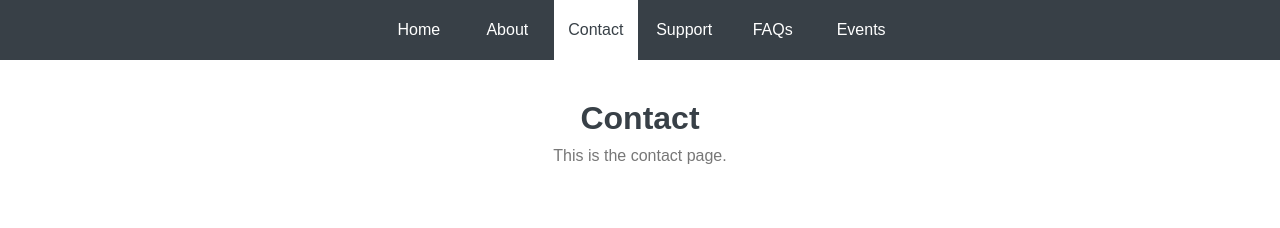
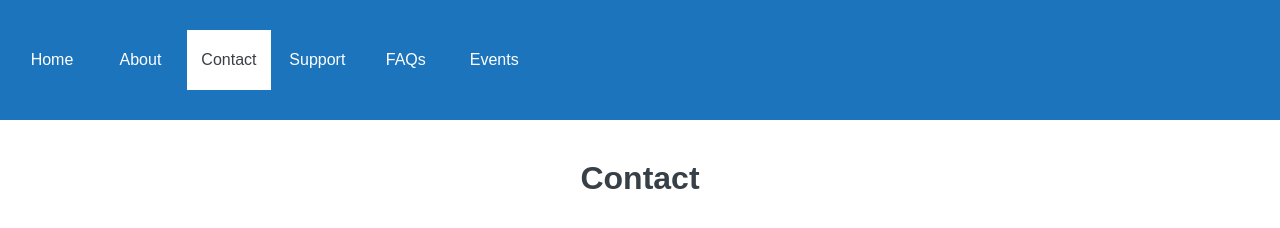
Before and after one commit to Bugs23/Mobile-Dropdown-Menu, a plain HTML site: page html/contact.html in a window 1280 px wide. Drawn offline with nearby package versions, Linux system fonts and the light colour scheme.

Commit message:
made some minor changes to the css

```diff
--- a/css/styles.css
+++ b/css/styles.css
@@ -13,10 +13,9 @@ body {
 }
 
 #menu {
-	background: #384047;
-	height: 60px;
-	padding: 0 5px 0;
-	text-align: center;
+	background: #1C75BC;
+	height: 80px;
+	padding: 30px 10px 10px;
 }
 
 ul {
@@ -63,7 +62,7 @@ p {
 
 
 /***************************************
-MEDIA QUERIE
+MEDIA QUERIES
 ***************************************/
 
 /*Hides links on smaller widths
--- a/html/contact.html
+++ b/html/contact.html
@@ -15,7 +15,6 @@
 		</ul>
 	</div>
 	<h1>Contact</h1>
-	<p>This is the contact page.</p>
 	<script src="http://code.jquery.com/jquery-1.11.0.min.js" type="text/javascript" charset="utf-8"></script>
 	<script src="../js/mobile_menu.js" type="text/javascript" charset="utf-8"></script>
 </body>
```
Also changed, not shown: html/about.html (+0 -1 lines), html/events.html (+0 -1 lines), html/faqs.html (+0 -1 lines), html/index.html (+1 -2 lines), html/support.html (+0 -1 lines), js/mobile_menu.js (+9 -9 lines), images/logo.svg (added), logo.svg (added).
